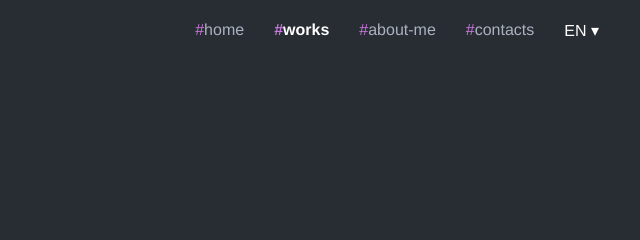
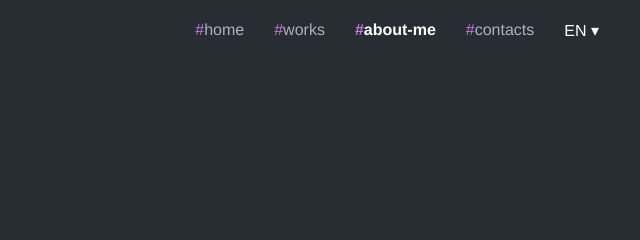
Before and after one commit to Ashishkhadka07/Figma-Portfolio, a plain HTML site: page about.html in a window 1280 px wide. Shown: the top 240 px of the page, 531-1171 px from the left. Drawn offline with Linux system fonts and the light colour scheme.

Commit message:
about page

```diff
--- a/about.html
+++ b/about.html
@@ -22,8 +22,8 @@
         <nav>
             <ul>
                 <li><a href="index.html"><span>#</span>home</a></li>
-                <li><a href="work.html" class="active"><span>#</span>works</a></li>
-                <li><a href="about.html"><span>#</span>about-me</a></li>
+                <li><a href="work.html"><span>#</span>works</a></li>
+                <li><a href="about.html" class="active"><span>#</span>about-me</a></li>
                 <li><a href="contact.html"><span>#</span>contacts</a></li>
                 <div>EN &#9662;</div>
             </ul>
```
